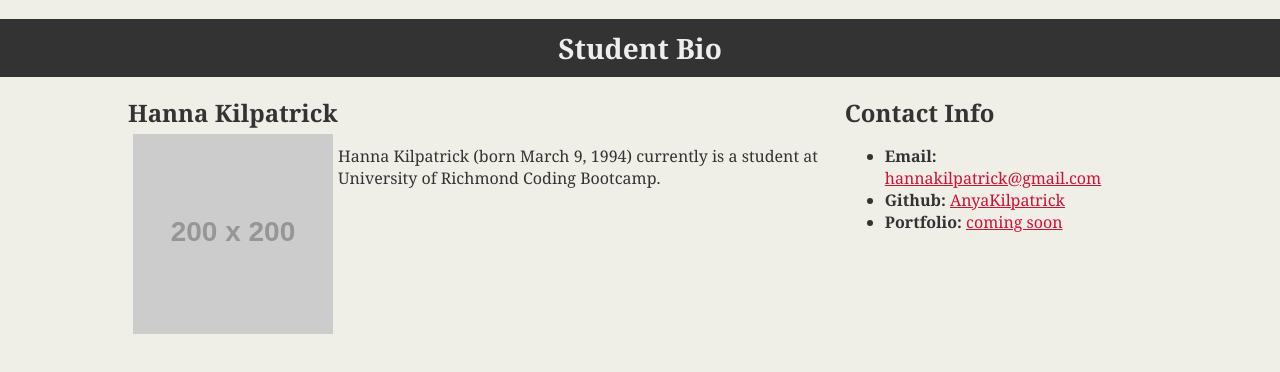
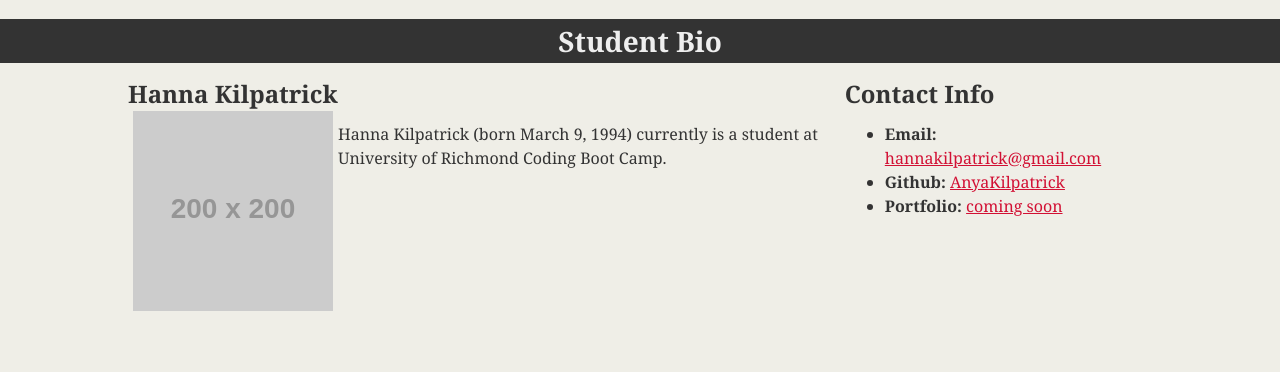
Before and after one commit to AnyaKilpatrick/StudentBio, a plain HTML site: page index.html in a window 1280 px wide. Drawn offline with Linux system fonts and the light colour scheme; placeholder pictures from the web are drawn by us.

Commit message:
Fixed mistake in the text

```diff
--- a/index.html
+++ b/index.html
@@ -22,7 +22,7 @@
 
       <img id="bio-image" src="https://placehold.it/200x200" alt="Your Name">
 
-      <p> Hanna Kilpatrick (born March 9, 1994) currently is a student at University of Richmond Coding Bootcamp.</p>
+      <p> Hanna Kilpatrick (born March 9, 1994) currently is a student at University of Richmond Coding Boot Camp.</p>
     </section>
 
     <section id="contact-info">
--- a/style.css
+++ b/style.css
@@ -4,6 +4,7 @@ body {
     color: #333333;
     margin: 0;
     padding: 0;
+    line-height: 150%
  }
 
  header {
```
